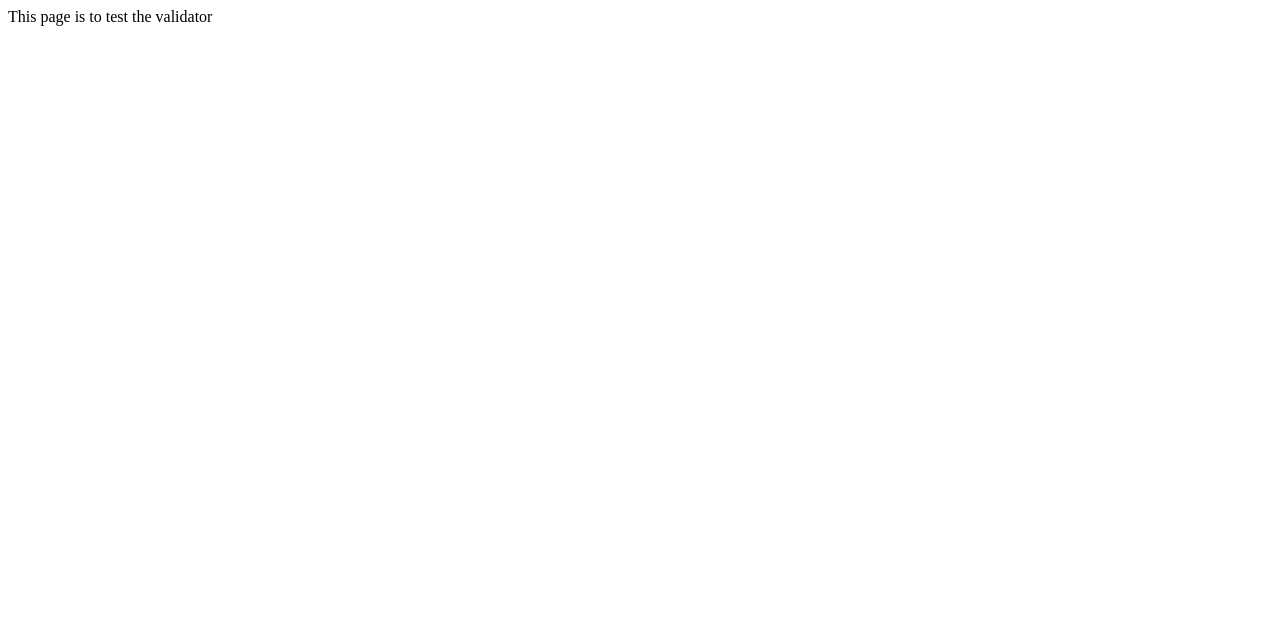
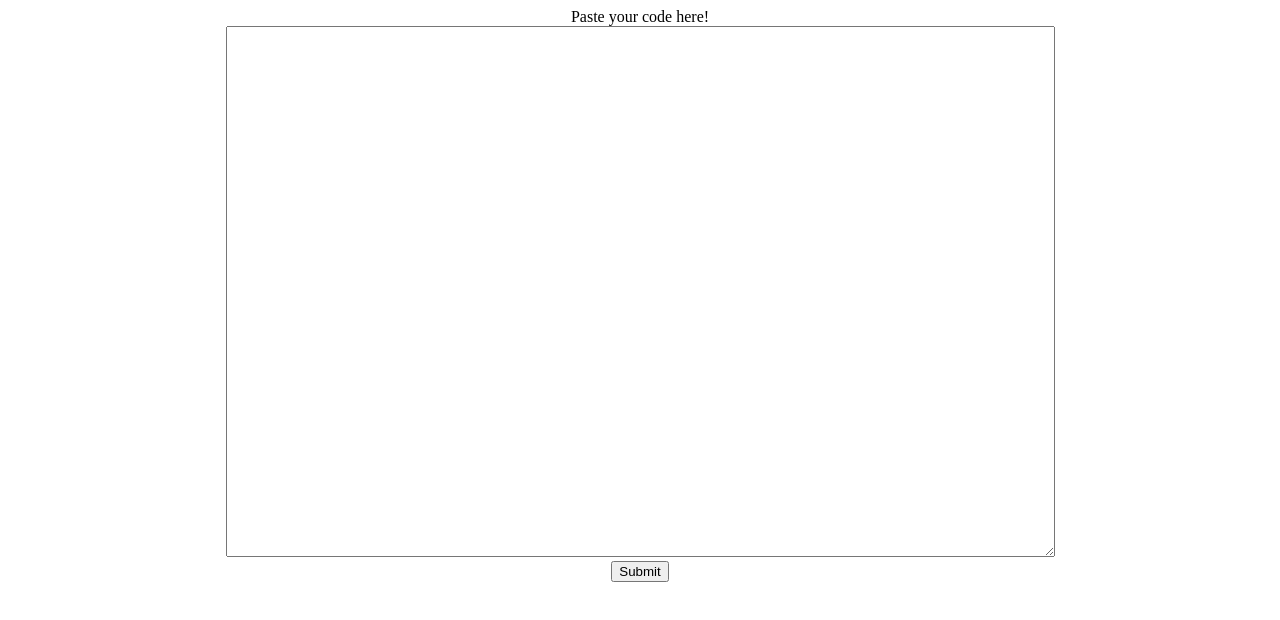
Before and after one commit to Daman431/bracket-validator, a plain HTML site: page index.html in a window 1280 px wide. Drawn offline with Linux system fonts and the light colour scheme.

Commit message:
added user input

```diff
--- a/index.html
+++ b/index.html
@@ -1,10 +1,17 @@
 <!DOCTYPE html>
 <html>
 <head>
+	<link rel="stylesheet" type="text/css" href="styling.css">
 	<title>Validator</title>
-	<script type="text/javascript" src="response.js"></script>
 </head>
 <body>
-This page is to test the validator
+Paste your code here!
+<br>
+<textarea id="file" rows = "35" cols = "100">
+
+</textarea>
+<br>
+<button onclick="buttonClick()">Submit</button>
+<script type="text/javascript" src="response.js"></script>
 </body>
 </html>
--- a/response.js
+++ b/response.js
@@ -60,7 +60,14 @@ function bracketValidator(file) {
 				return true;
 			}
 }
-var file = "{hello}doinggood([[])"
-var bracesList = prefix(file);
-var checkBraces = bracketValidator(bracesList);
-console.log(checkBraces);
+function buttonClick() {
+	var fileString = document.getElementById('file').value;
+	var bracesList = prefix(fileString);
+	var checkBraces = bracketValidator(bracesList);
+	if(checkBraces){
+		alert("Braces are Balanced!");
+	}
+	else{
+		alert("ERROR!")
+	}
+}
--- /dev/null
+++ b/styling.css
@@ -0,0 +1,7 @@
+body{
+	text-align: center;
+}
+textarea{
+	text-align: left;
+	padding-left: 10px;
+}
```
